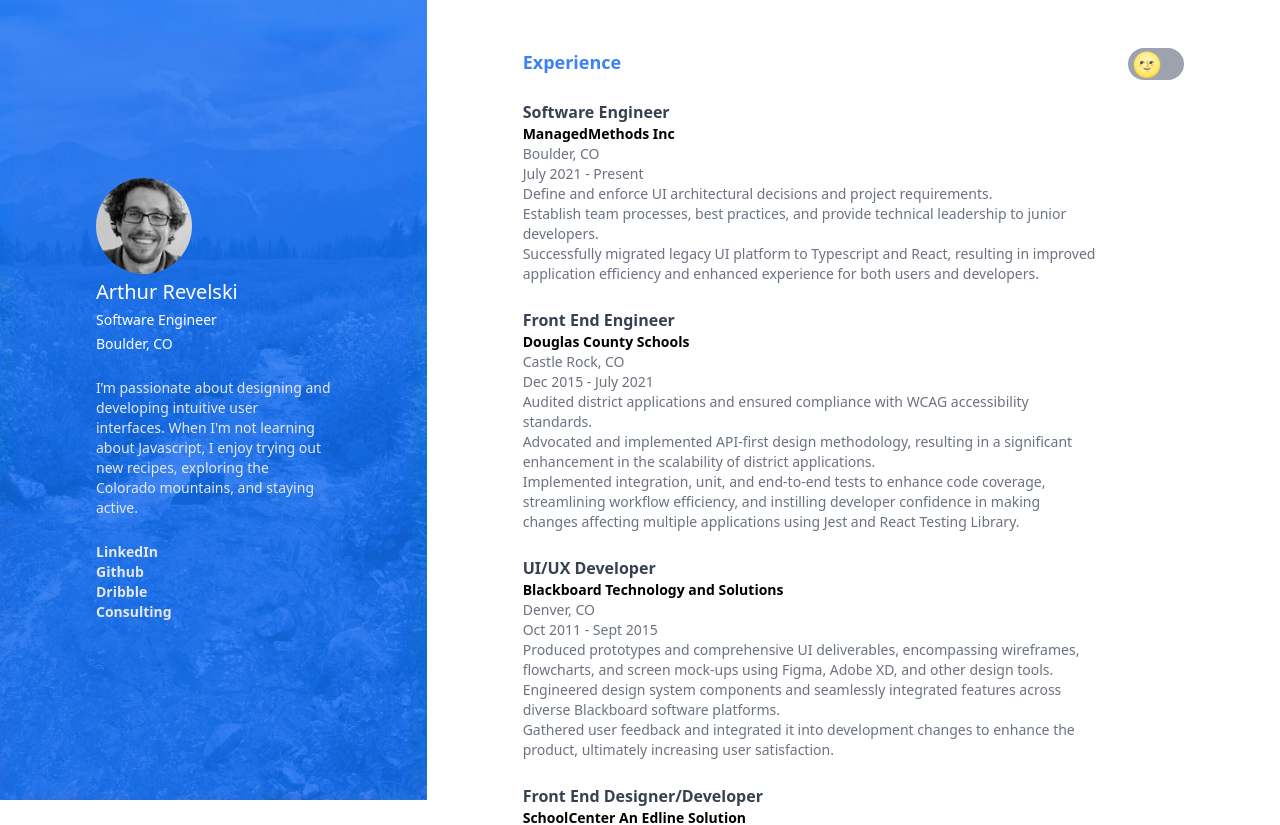
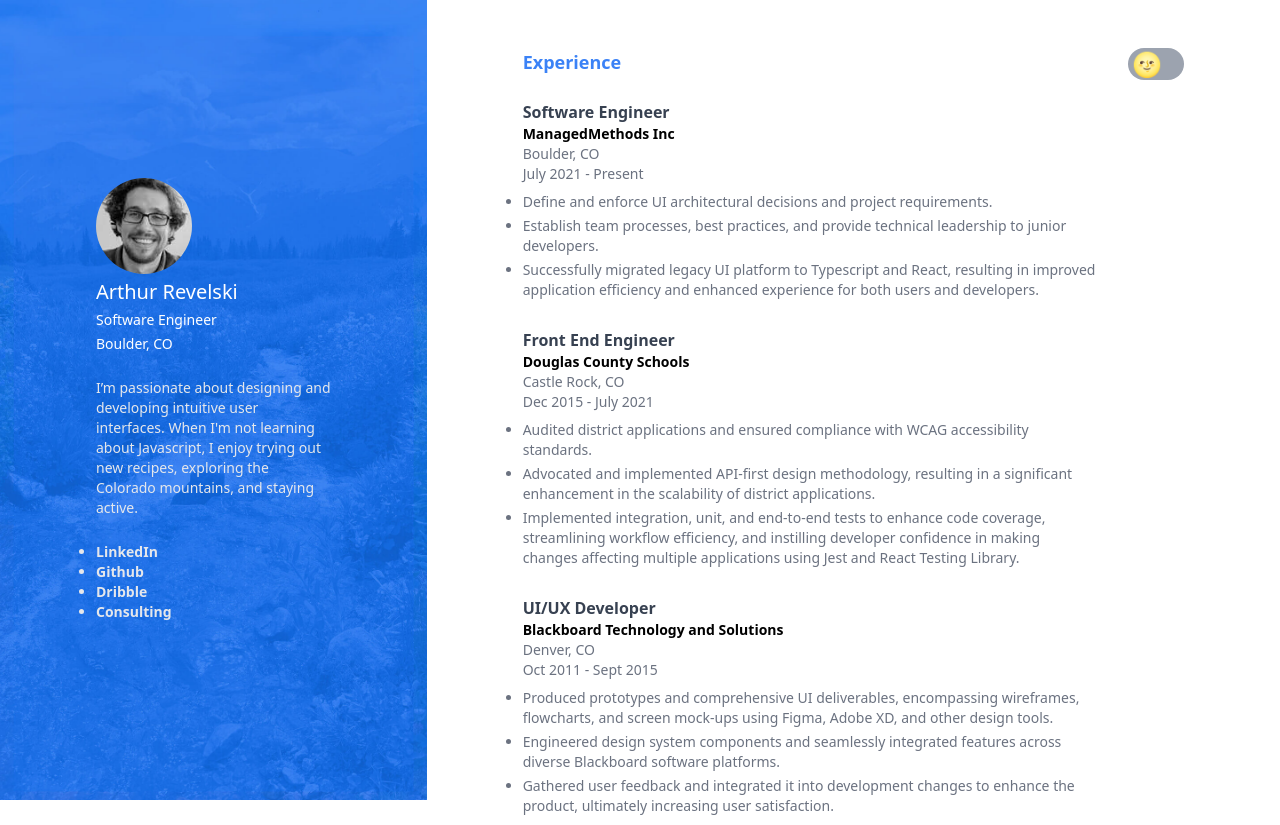
Before and after one commit to arthurgr/arevelski-nextjs-portfolio, a Next.js app: page / in a window 1280 px wide. Shown: the top 825 px of the page. Built offline with nearby package versions, Linux system fonts and the light colour scheme.

Commit message:
more design changes, added bullets to lists

```diff
--- a/components/Experience/ExperienceItem.tsx
+++ b/components/Experience/ExperienceItem.tsx
@@ -18,11 +18,11 @@
       <h4 className="text-sm font-normal text-gray-500 dark:text-gray-300">
         {props.config.location}
       </h4>
-      <h5 className="text-sm font-normal text-gray-500 dark:text-gray-300">
+      <h5 className="text-sm font-normal text-gray-500 dark:text-gray-300 mb-2">
         {props.config.time}
       </h5>
       <ul className="text-sm font-light text-gray-500 dark:text-gray-400">
-        {props.config.description.map((e) => <li key={e}>{e}</li>)}
+        {props.config.description.map((e) => <li className="mb-1" key={e}>{e}</li>)}
       </ul>
     </span>
   );
--- a/styles/global.css
+++ b/styles/global.css
@@ -25,3 +25,7 @@
 input:checked ~ .dot {
   transform: translateX(100%);
 }
+
+ul {
+  list-style-type: initial;
+}
```
